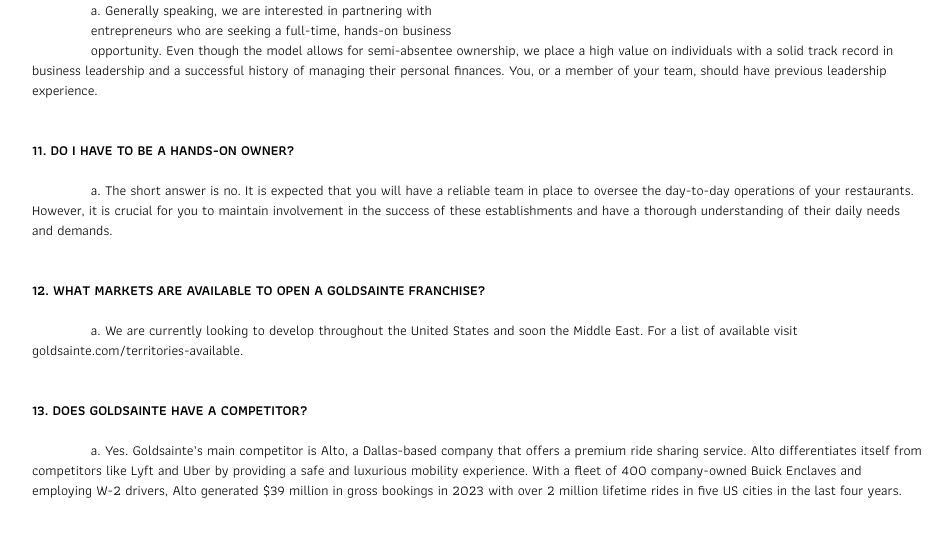
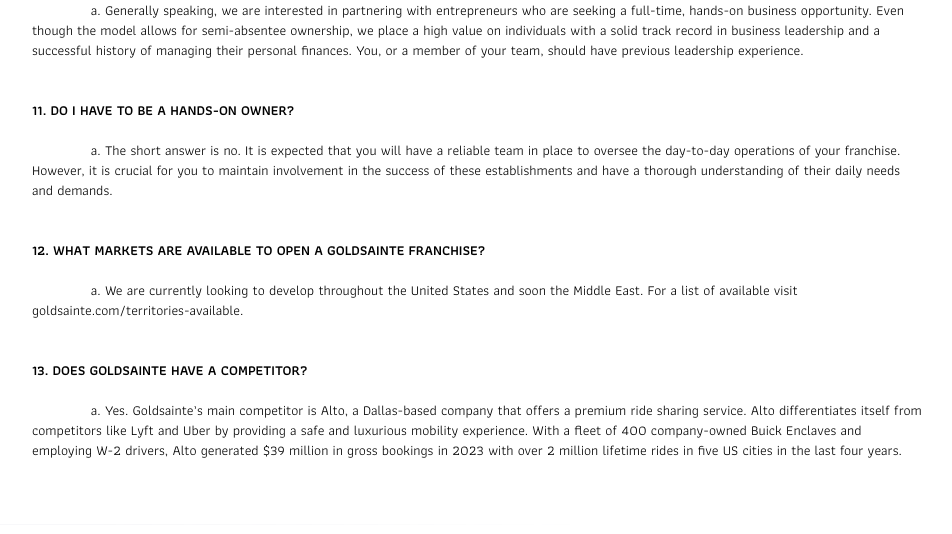
Before and after one commit to DesignGoldsainte/goldsainte31, a website built with Parcel: page franchise-faq.html in a window 1280 px wide. Shown: the part 2320-2854 px from the top of the page, without its empty margins (162-1114 px from the left). Built offline with nearby package versions, Linux system fonts and the light colour scheme; a web font is replaced by a local one.

Commit message:
Update franchise-faq.html

```diff
--- a/franchise-faq.html
+++ b/franchise-faq.html
@@ -200,14 +200,12 @@
               franchise with Goldsainte?
             </p>
             <p class="a-as-a">
-              a. Generally speaking, we are interested in partnering with
-              entrepreneurs who are seeking a full-time, hands-on business
-              opportunity. Even though the model allows for semi-absentee ownership, we place a high value on individuals with a solid track record in business leadership and a successful history of managing their personal finances. You, or a member of your team, should have previous leadership experience.
+              a. Generally speaking, we are interested in partnering with entrepreneurs who are seeking a full-time, hands-on business opportunity. Even though the model allows for semi-absentee ownership, we place a high value on individuals with a solid track record in business leadership and a successful history of managing their personal finances. You, or a member of your team, should have previous leadership experience.
             </p>
             <p class="how-long-will">&nbsp;</p>
             <p class="do-i-have">11. Do I have to be a hands-on owner?</p>
             <p class="a-as-a">
-              a. The short answer is no. It is expected that you will have a reliable team in place to oversee the day-to-day operations of your restaurants. However, it is crucial for you to maintain involvement in the success of these establishments and have a thorough understanding of their daily needs and demands.
+              a. The short answer is no. It is expected that you will have a reliable team in place to oversee the day-to-day operations of your franchise. However, it is crucial for you to maintain involvement in the success of these establishments and have a thorough understanding of their daily needs and demands.
             </p>
             <p class="how-long-will">&nbsp;</p>
             <p class="how-long-will">
```
